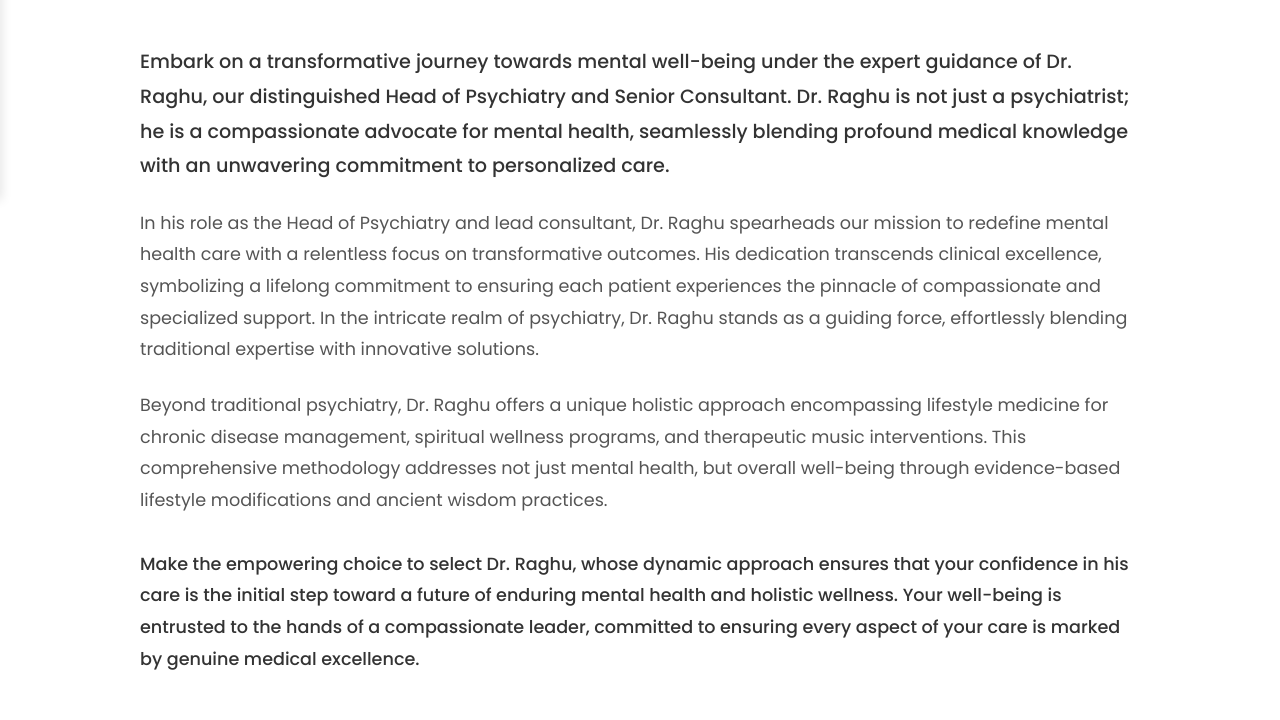
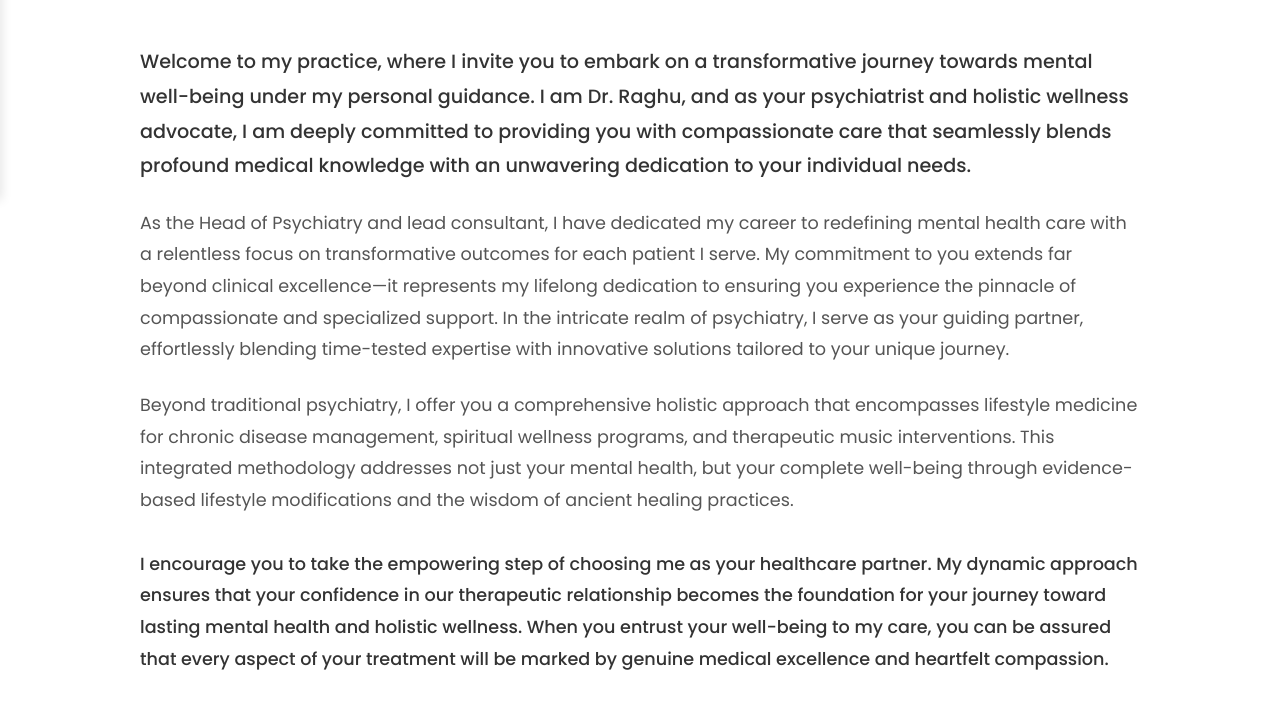
Before and after one commit to gk100799/dr-raghu-k-portfolio, a plain HTML site: page index.html in a window 1280 px wide. Shown: the part 600-1320 px from the top of the page. Drawn offline with Linux system fonts and the light colour scheme.

Commit message:
update the about section text to address patients

```diff
--- a/index.html
+++ b/index.html
@@ -59,13 +59,13 @@
         <div class="section-container">
             <h2 class="section-title">About Dr. Raghu</h2>
             <div class="about-text">
-                <p class="intro-paragraph">Embark on a transformative journey towards mental well-being under the expert guidance of Dr. Raghu, our distinguished Head of Psychiatry and Senior Consultant. Dr. Raghu is not just a psychiatrist; he is a compassionate advocate for mental health, seamlessly blending profound medical knowledge with an unwavering commitment to personalized care.</p>
+                <p class="intro-paragraph">Welcome to my practice, where I invite you to embark on a transformative journey towards mental well-being under my personal guidance. I am Dr. Raghu, and as your psychiatrist and holistic wellness advocate, I am deeply committed to providing you with compassionate care that seamlessly blends profound medical knowledge with an unwavering dedication to your individual needs.</p>
 
-                <p>In his role as the Head of Psychiatry and lead consultant, Dr. Raghu spearheads our mission to redefine mental health care with a relentless focus on transformative outcomes. His dedication transcends clinical excellence, symbolizing a lifelong commitment to ensuring each patient experiences the pinnacle of compassionate and specialized support. In the intricate realm of psychiatry, Dr. Raghu stands as a guiding force, effortlessly blending traditional expertise with innovative solutions.</p>
+                <p>As the Head of Psychiatry and lead consultant, I have dedicated my career to redefining mental health care with a relentless focus on transformative outcomes for each patient I serve. My commitment to you extends far beyond clinical excellence—it represents my lifelong dedication to ensuring you experience the pinnacle of compassionate and specialized support. In the intricate realm of psychiatry, I serve as your guiding partner, effortlessly blending time-tested expertise with innovative solutions tailored to your unique journey.</p>
 
-                <p>Beyond traditional psychiatry, Dr. Raghu offers a unique holistic approach encompassing lifestyle medicine for chronic disease management, spiritual wellness programs, and therapeutic music interventions. This comprehensive methodology addresses not just mental health, but overall well-being through evidence-based lifestyle modifications and ancient wisdom practices.</p>
+                <p>Beyond traditional psychiatry, I offer you a comprehensive holistic approach that encompasses lifestyle medicine for chronic disease management, spiritual wellness programs, and therapeutic music interventions. This integrated methodology addresses not just your mental health, but your complete well-being through evidence-based lifestyle modifications and the wisdom of ancient healing practices.</p>
 
-                <p class="closing-paragraph">Make the empowering choice to select Dr. Raghu, whose dynamic approach ensures that your confidence in his care is the initial step toward a future of enduring mental health and holistic wellness. Your well-being is entrusted to the hands of a compassionate leader, committed to ensuring every aspect of your care is marked by genuine medical excellence.</p>
+                <p class="closing-paragraph">I encourage you to take the empowering step of choosing me as your healthcare partner. My dynamic approach ensures that your confidence in our therapeutic relationship becomes the foundation for your journey toward lasting mental health and holistic wellness. When you entrust your well-being to my care, you can be assured that every aspect of your treatment will be marked by genuine medical excellence and heartfelt compassion.</p>
             </div>
         </div>
     </section>
```
